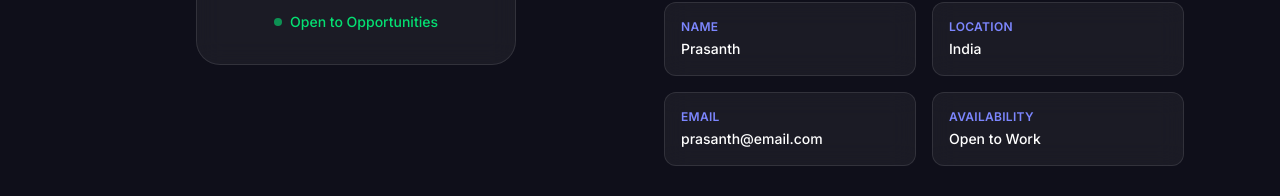
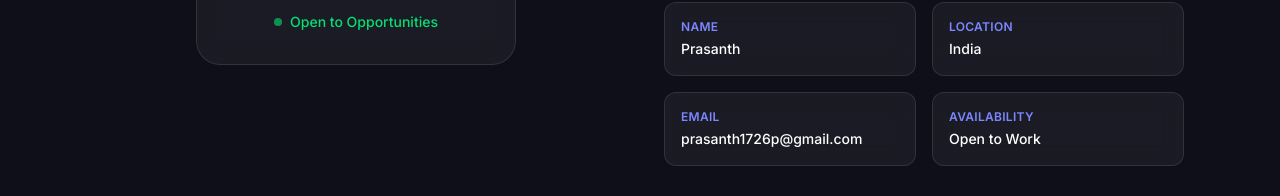
Before and after one commit to Prasanthp1726/portfolio, a Next.js app: page / in a window 1280 px wide. Shown: the part 1520-1716 px from the top of the page. Built offline with nearby package versions, Linux system fonts and the light colour scheme.

Commit message:
fix: update real email, github links across all components

```diff
--- a/src/components/About.tsx
+++ b/src/components/About.tsx
@@ -83,7 +83,7 @@ export default function About() {
               {[
                 { label: "Name", value: "Prasanth" },
                 { label: "Location", value: "India" },
-                { label: "Email", value: "prasanth@email.com" },
+                { label: "Email", value: "prasanth1726p@gmail.com" },
                 { label: "Availability", value: "Open to Work" },
               ].map((item) => (
                 <div key={item.label} className="glass rounded-xl p-4">
--- a/src/components/Contact.tsx
+++ b/src/components/Contact.tsx
@@ -27,8 +27,8 @@ export default function Contact() {
         </svg>
       ),
       label: "Email",
-      value: "prasanth@email.com",
-      href: "mailto:prasanth@email.com",
+      value: "prasanth1726p@gmail.com",
+      href: "mailto:prasanth1726p@gmail.com",
     },
     {
       icon: (
@@ -99,8 +99,8 @@ export default function Contact() {
               <h3 className="text-white font-bold mb-4">Follow Me</h3>
               <div className="flex gap-3">
                 {[
-                  { label: "GitHub", href: "https://github.com", color: "hover:bg-gray-700" },
-                  { label: "LinkedIn", href: "https://linkedin.com", color: "hover:bg-blue-700" },
+                  { label: "GitHub", href: "https://github.com/Prasanthp1726", color: "hover:bg-gray-700" },
+                  { label: "LinkedIn", href: "https://linkedin.com/in/prasanth-p", color: "hover:bg-blue-700" },
                   { label: "Twitter", href: "https://twitter.com", color: "hover:bg-sky-600" },
                 ].map((s) => (
                   <a
--- a/src/components/Footer.tsx
+++ b/src/components/Footer.tsx
@@ -27,8 +27,8 @@ export default function Footer() {
           {/* Social */}
           <div className="flex items-center gap-3">
             {[
-              { label: "GitHub", href: "https://github.com" },
-              { label: "LinkedIn", href: "https://linkedin.com" },
+              { label: "GitHub", href: "https://github.com/Prasanthp1726" },
+              { label: "LinkedIn", href: "https://linkedin.com/in/prasanth-p" },
               { label: "Twitter", href: "https://twitter.com" },
             ].map((s) => (
               <a
--- a/src/components/Hero.tsx
+++ b/src/components/Hero.tsx
@@ -73,7 +73,7 @@ export default function Hero() {
             {[
               {
                 label: "GitHub",
-                href: "https://github.com",
+                href: "https://github.com/Prasanthp1726",
                 icon: (
                   <svg className="w-5 h-5" fill="currentColor" viewBox="0 0 24 24">
                     <path d="M12 2C6.477 2 2 6.484 2 12.017c0 4.425 2.865 8.18 6.839 9.504.5.092.682-.217.682-.483 0-.237-.008-.868-.013-1.703-2.782.605-3.369-1.343-3.369-1.343-.454-1.158-1.11-1.466-1.11-1.466-.908-.62.069-.608.069-.608 1.003.07 1.531 1.032 1.531 1.032.892 1.53 2.341 1.088 2.91.832.092-.647.35-1.088.636-1.338-2.22-.253-4.555-1.113-4.555-4.951 0-1.093.39-1.988 1.029-2.688-.103-.253-.446-1.272.098-2.65 0 0 .84-.27 2.75 1.026A9.564 9.564 0 0112 6.844c.85.004 1.705.115 2.504.337 1.909-1.296 2.747-1.027 2.747-1.027.546 1.379.202 2.398.1 2.651.64.7 1.028 1.595 1.028 2.688 0 3.848-2.339 4.695-4.566 4.943.359.309.678.92.678 1.855 0 1.338-.012 2.419-.012 2.747 0 .268.18.58.688.482A10.019 10.019 0 0022 12.017C22 6.484 17.522 2 12 2z" />
@@ -82,7 +82,7 @@ export default function Hero() {
               },
               {
                 label: "LinkedIn",
-                href: "https://linkedin.com",
+                href: "https://linkedin.com/in/prasanth-p",
                 icon: (
                   <svg className="w-5 h-5" fill="currentColor" viewBox="0 0 24 24">
                     <path d="M20.447 20.452h-3.554v-5.569c0-1.328-.027-3.037-1.852-3.037-1.853 0-2.136 1.445-2.136 2.939v5.667H9.351V9h3.414v1.561h.046c.477-.9 1.637-1.85 3.37-1.85 3.601 0 4.267 2.37 4.267 5.455v6.286zM5.337 7.433a2.062 2.062 0 01-2.063-2.065 2.064 2.064 0 112.063 2.065zm1.782 13.019H3.555V9h3.564v11.452zM22.225 0H1.771C.792 0 0 .774 0 1.729v20.542C0 23.227.792 24 1.771 24h20.451C23.2 24 24 23.227 24 22.271V1.729C24 .774 23.2 0 22.222 0h.003z" />
--- a/src/components/Projects.tsx
+++ b/src/components/Projects.tsx
@@ -178,7 +178,7 @@ export default function Projects() {
         {/* CTA */}
         <div className="text-center mt-12">
           <a
-            href="https://github.com"
+            href="https://github.com/Prasanthp1726"
             target="_blank"
             rel="noopener noreferrer"
             className="inline-flex items-center gap-2 px-8 py-3.5 rounded-full glass border border-indigo-500/40 text-indigo-300 hover:text-white font-semibold transition-all duration-300 hover:border-indigo-400 hover:scale-105"
```
